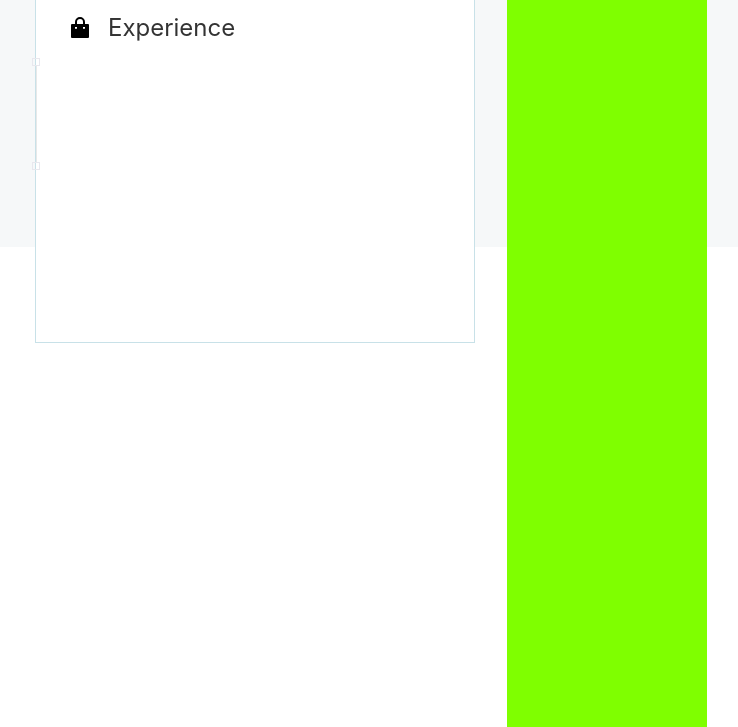
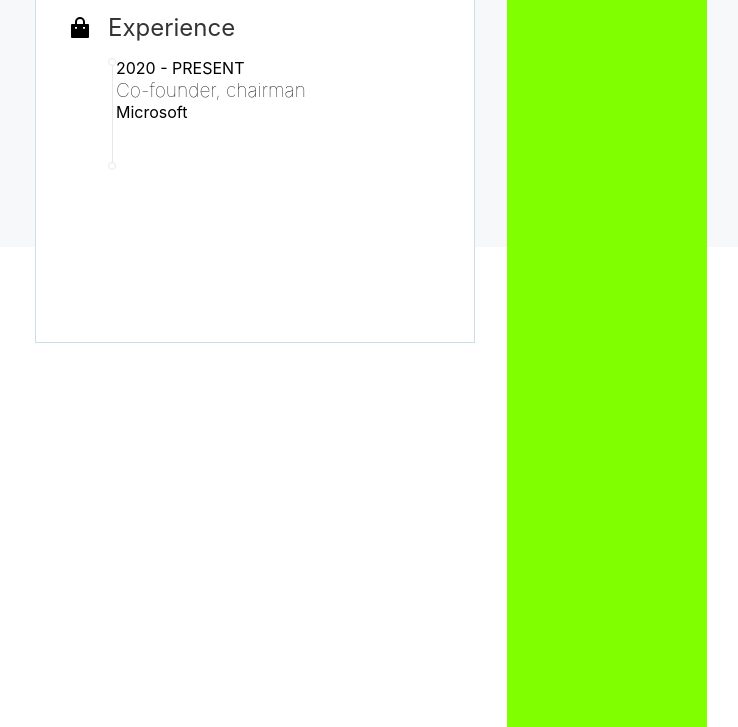
Before and after one commit to Abdullahmad/loop2-step10, a plain HTML site: page assets/index.html in a window 1280 px wide. Shown: the part 1017-1744 px from the top of the page, without its empty margins (397-1135 px from the left). Drawn offline with Linux system fonts and the light colour scheme.

Commit message:
code update

```diff
--- a/assets/index.html
+++ b/assets/index.html
@@ -114,10 +114,17 @@
                         <img src="./img/bag.svg" alt="">
                         <h2 style="margin-left: 1rem; color: #333333; font-weight: 400;">Experience</h2>
                     </div>
-                    <div style="margin-right: 32rem; display: flex; flex-direction: column; align-items: center;">
-                        <div style="width: .5rem; height: .5rem; border: 1px solid #e8e8ee;"></div>
-                        <div style="width: .01rem; height: 6rem; background-color: #e8e8e8;"></div>
-                        <div style="width: .5rem; height: .5rem; border: 1px solid #e8e8ee;"></div>
+                    <div style="display: flex;">
+                        <div style="margin-left: 4.5rem; display: flex; flex-direction: column; align-items: center;">
+                            <div style="width: .5rem; height: .5rem; border: 1px solid #e8e8ee; border-radius: 50%;"></div>
+                            <div style="width: .01rem; height: 6rem; background-color: #e8e8e8;"></div>
+                            <div style="width: .5rem; height: .5rem; border: 1px solid #e8e8ee; border-radius: 50%;"></div>
+                        </div>
+                        <div>
+                            <p>2020 - PRESENT</p>
+                            <h3 style="font-weight: lighter; font-size: larger;">Co-founder, chairman</h3>
+                            <p>Microsoft</p>
+                        </div>
                     </div>
                 </div>
                 <div></div>
```
